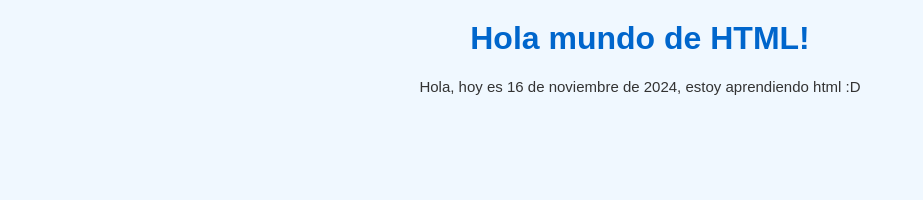
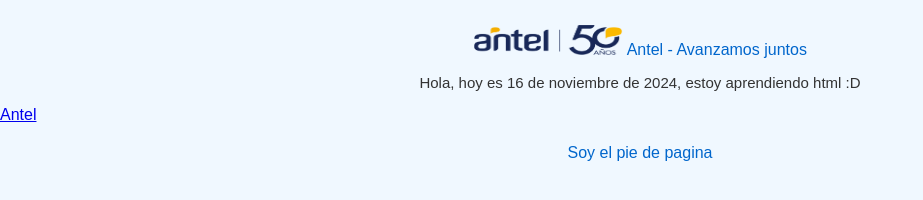
Before and after one commit to FranSagasti2609/LearningHTML, a plain HTML site: page PrimeraWeb/index.html in a window 1280 px wide. Shown: the whole page, without its empty margins (0-923 px from the left). Drawn offline with Linux system fonts and the light colour scheme.

Commit message:
test: imagenes ANTEL

```diff
--- a/PrimeraWeb/index.html
+++ b/PrimeraWeb/index.html
@@ -7,7 +7,17 @@
 </head>
 <!-- este es el cuerpo de la página web -->
 <body>
-    <h1>Hola mundo de HTML!</h1>
+    <header>
+        <img src="antel_logo.png" width="150" height="30"> <!-- Inserto una imagen-->
+        Antel - Avanzamos juntos
+    </header>
+
     <p>Hola, hoy es 16 de noviembre de 2024, estoy aprendiendo html :D</p>
+    <a href="https://www.antel.com.uy/"> Antel </a>
+
+
+    <footer>
+        Soy el pie de pagina
+    </footer>
 </body>
 </html>
--- a/PrimeraWeb/style.css
+++ b/PrimeraWeb/style.css
@@ -7,7 +7,13 @@
     padding: 0;
 }
 
-h1 {
+header {
+    color: #0066cc;
+    text-align: center;
+    margin-top: 25px;
+}
+
+footer {
     color: #0066cc;
     text-align: center;
     margin-top: 20px;
```
Also changed, not shown: PrimeraWeb/antel_logo.png (added).
